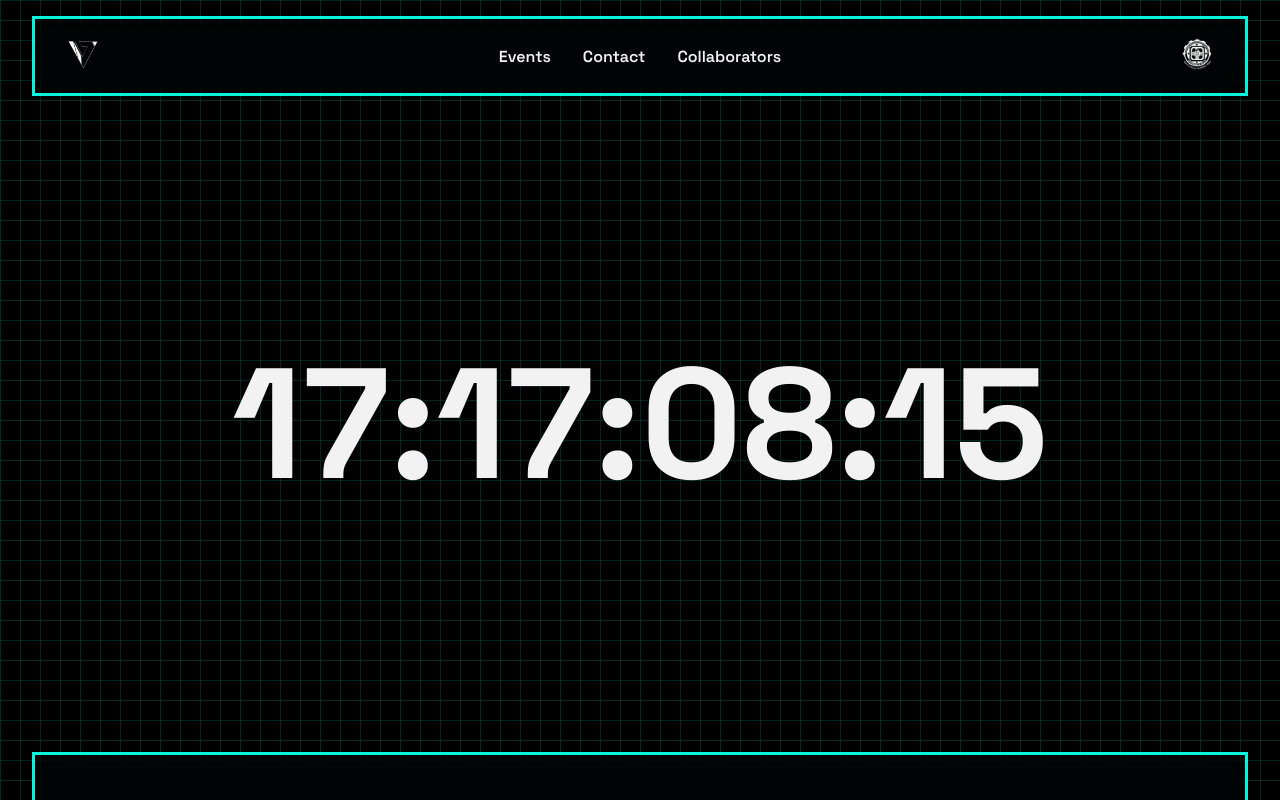
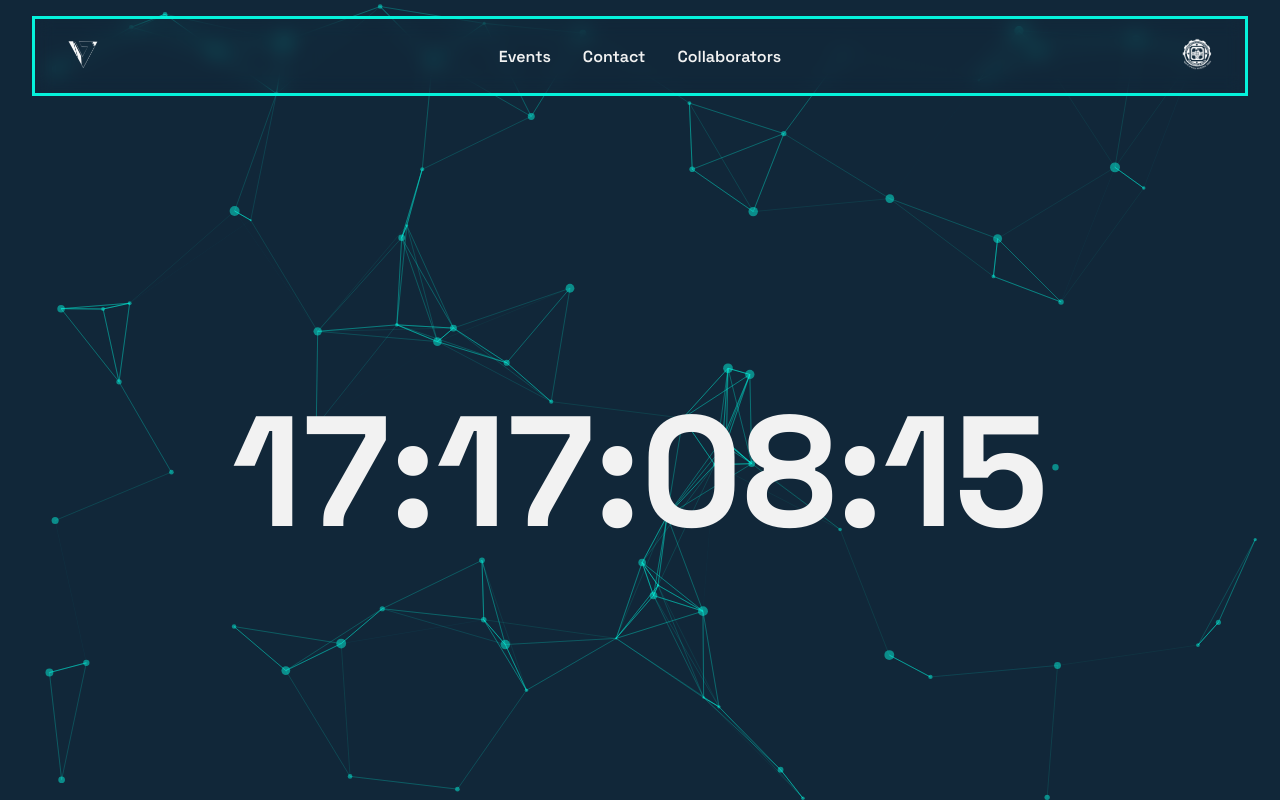
Before and after one commit to mhdafh7/vidyuth, a Next.js app: page / in a window 1280 px wide. Shown: the top 800 px of the page. Built offline with nearby package versions, Linux system fonts and the light colour scheme.

Commit message:
feat: Added Particle js

```diff
--- /dev/null
+++ b/components/Particle.tsx
@@ -0,0 +1,100 @@
+import { useCallback } from "react";
+import type { Container, Engine } from "tsparticles-engine";
+import Particles from "react-particles";
+import { loadFull } from "tsparticles";
+
+const Particle = () => {
+    const particlesInit = useCallback(async (engine: Engine) => {
+        console.log(engine);
+
+        // you can initialize the tsParticles instance (engine) here, adding custom shapes or presets
+        // this loads the tsparticles package bundle, it's the easiest method for getting everything ready
+        // starting from v2 you can add only the features you need reducing the bundle size
+        await loadFull(engine);
+    }, []);
+
+    const particlesLoaded = useCallback(async (container: Container | undefined) => {
+        await console.log(container);
+    }, []);
+    return (
+        <Particles
+            id="tsparticles"
+            init={particlesInit}
+            loaded={particlesLoaded}
+            options={{
+                background: {
+                    color: {
+                        value: "#112739",
+                    },
+                },
+                fpsLimit: 120,
+                interactivity: {
+                    events: {
+                        onClick: {
+                            enable: true,
+                            mode: "push",
+                        },
+                        onHover: {
+                            enable: true,
+                            mode: "repulse",
+                        },
+                        resize: true,
+                    },
+                    modes: {
+                        push: {
+                            quantity: 4,
+                        },
+                        repulse: {
+                            distance: 200,
+                            duration: 0.4,
+                        },
+                    },
+                },
+                particles: {
+                    color: {
+                        value: "#05f2db",
+                    },
+                    links: {
+                        color: "#05f2db",
+                        distance: 150,
+                        enable: true,
+                        opacity: 0.5,
+                        width: 1,
+                    },
+                    collisions: {
+                        enable: true,
+                    },
+                    move: {
+                        direction: "none",
+                        enable: true,
+                        outModes: {
+                            default: "bounce",
+                        },
+                        random: false,
+                        speed: 2,
+                        straight: false,
+                    },
+                    number: {
+                        density: {
+                            enable: true,
+                            area: 900,
+                        },
+                        value: 80,
+                    },
+                    opacity: {
+                        value: 0.5,
+                    },
+                    shape: {
+                        type: "circle",
+                    },
+                    size: {
+                        value: { min: 1, max: 5 },
+                    },
+                },
+                detectRetina: true,
+            }}
+        />
+    );
+};
+
+export default Particle
--- a/components/layout.tsx
+++ b/components/layout.tsx
@@ -1,5 +1,6 @@
 import Navbar from './Navbar';
 import Footer from './Footer';
+import Particle from './Particle';
 import { ReactNode } from 'react';
 
 interface Props {
@@ -14,11 +15,12 @@
                 flexDirection: 'column',
                 gap: '3rem',
                 justifyContent: 'space-between',
-                minHeight:'100vh'
+                minHeight: '100vh',
             }}
         >
             <Navbar />
-            <main>{children}</main>
+            <Particle />
+            <main style={{ zIndex: 10 }}>{children}</main>
             <Footer />
         </div>
     );
```
